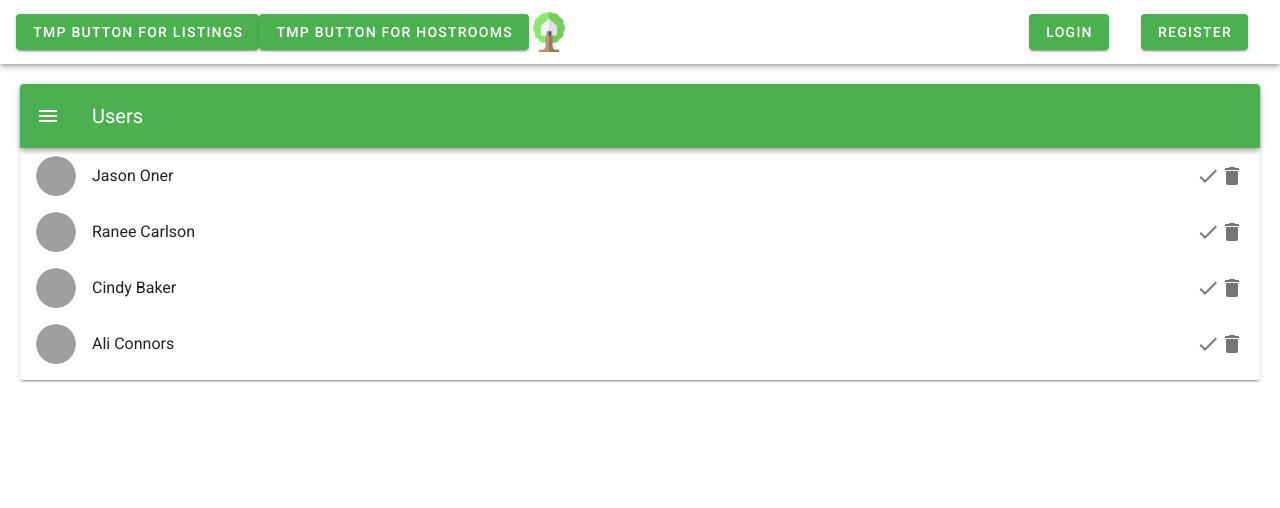
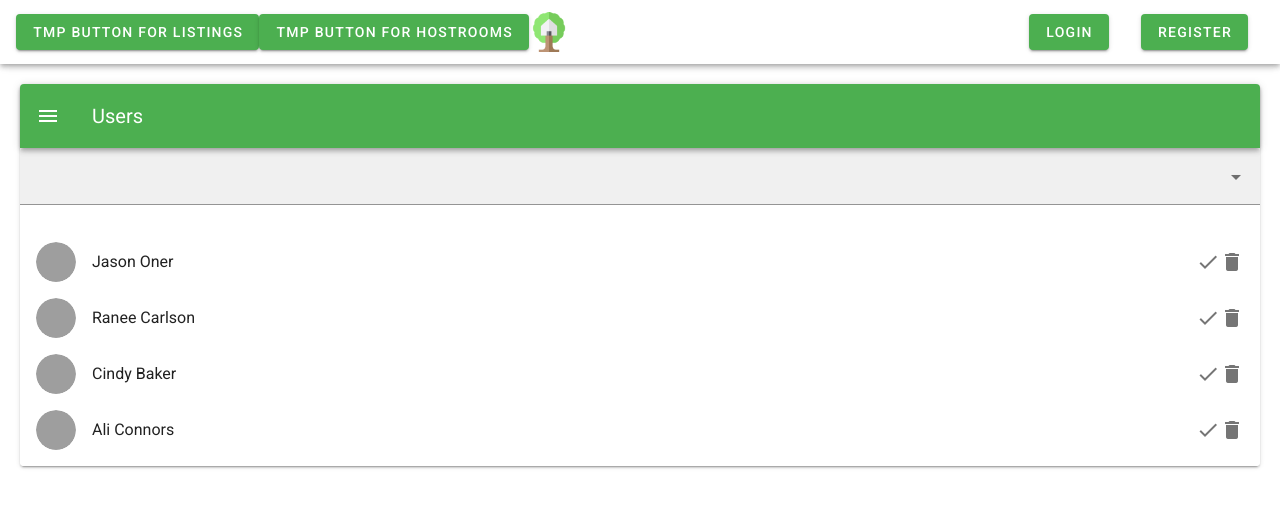
Before and after one commit to giatrakosg/treehouse, a Vue app in the folder treehouse/: page /admin in a window 1280 px wide. Shown: the top 508 px of the page. Built offline with nearby package versions, Linux system fonts and the light colour scheme; grey boxes are pictures that could not be loaded.

Commit message:
add selects

```diff
--- a/treehouse/src/components/Admin/UserList.vue
+++ b/treehouse/src/components/Admin/UserList.vue
@@ -9,12 +9,19 @@
             >
               <v-app-bar-nav-icon></v-app-bar-nav-icon>
 
-              <v-toolbar-title>Users</v-toolbar-title>
+              <v-toolbar-title>{{this.title}}</v-toolbar-title>
 
               <v-spacer></v-spacer>
             </v-toolbar>
 
           <v-list subheader>
+              <v-select
+                v-model="ftype"
+                :items="filters"
+                filled
+                chips
+                multiple
+              ></v-select>
 
             <v-list-item
               v-for="item in items"
@@ -34,6 +41,7 @@
                 <v-icon> mdi-delete </v-icon>
               </v-list-item-icon>
             </v-list-item>
+
           </v-list>
         </v-card>
   </div>
@@ -43,7 +51,10 @@
 <script>
   export default {
     name : 'UserList',
+    props : ['title'],
     data: () => ({
+      filters : ['approved','pending'] ,
+      values : ['approved','pending'],
       items: [
         { active: true, title: 'Jason Oner', avatar: 'https://cdn.vuetifyjs.com/images/lists/1.jpg' },
         { active: true, title: 'Ranee Carlson', avatar: 'https://cdn.vuetifyjs.com/images/lists/2.jpg' },
--- a/treehouse/src/views/AdminPage.vue
+++ b/treehouse/src/views/AdminPage.vue
@@ -1,6 +1,6 @@
 <template lang="html">
     <div class="">
-        <UserList />
+        <UserList title="Users"/>
     </div>
 </template>
 
```
